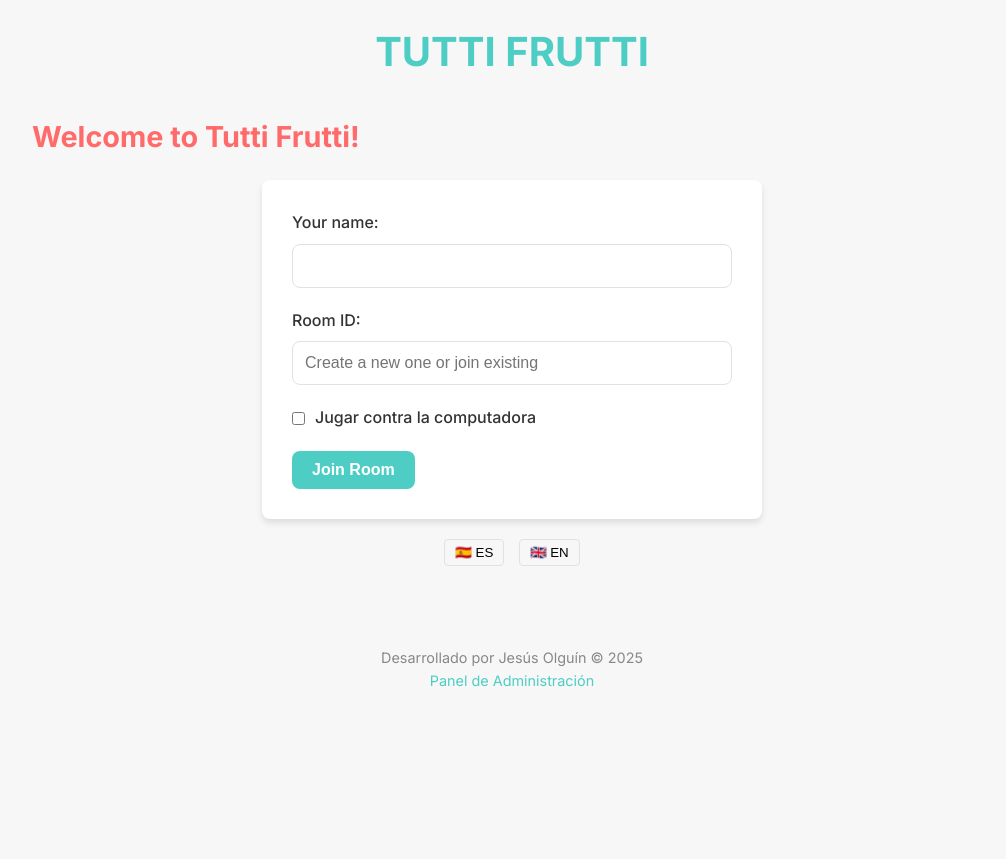
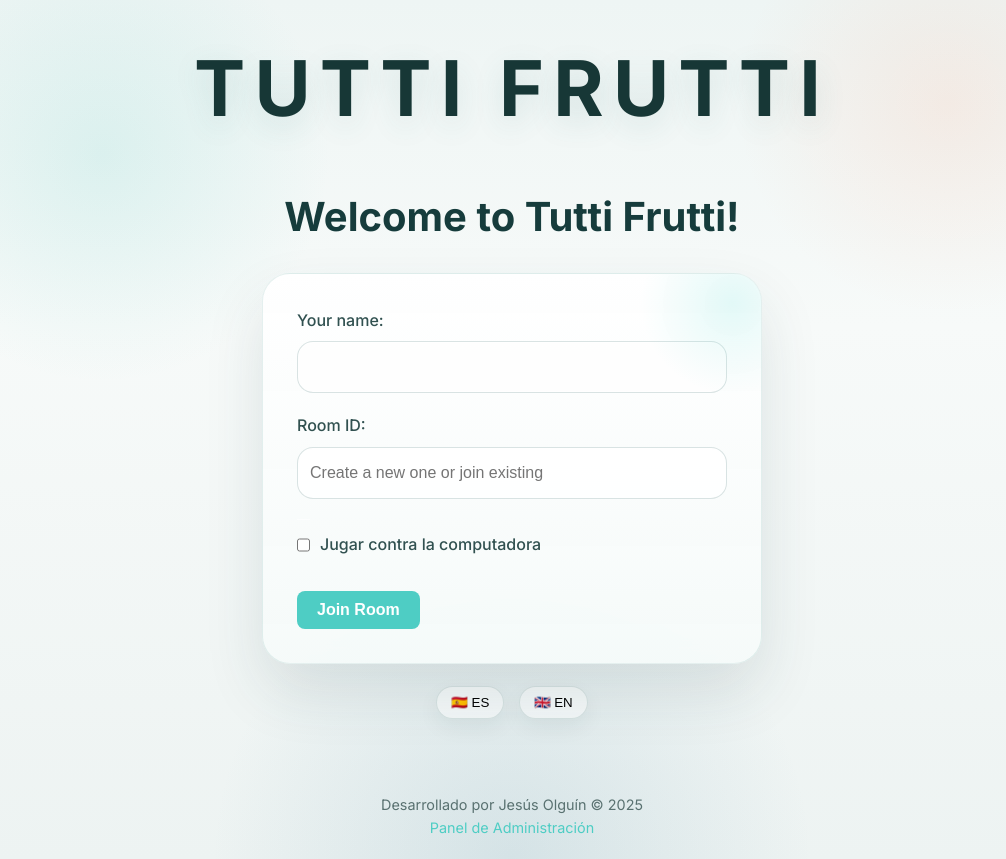
Before and after one commit to jesus1942/tutti-frutti, a FastAPI app: page / in a window 1280 px wide. Shown: the whole page, without its empty margins (128-1134 px from the left). Before the commit the page ends 687 px from the top, so only its background shows below. Run offline with FastAPI, Linux system fonts and the light colour scheme.

Commit message:
Refine welcome screen atmosphere

```diff
--- a/static/css/styles-inference.css
+++ b/static/css/styles-inference.css
@@ -21,7 +21,12 @@
 
 body {
   font-family: 'Inter', -apple-system, BlinkMacSystemFont, 'Segoe UI', Roboto, Oxygen, Ubuntu, Cantarell, 'Open Sans', 'Helvetica Neue', sans-serif;
-  background-color: var(--color-background);
+  min-height: 100vh;
+  background:
+    radial-gradient(circle at 18% 18%, rgba(112, 209, 201, 0.18), transparent 18%),
+    radial-gradient(circle at 84% 12%, rgba(255, 160, 122, 0.14), transparent 16%),
+    radial-gradient(circle at 50% 100%, rgba(101, 152, 175, 0.18), transparent 28%),
+    linear-gradient(180deg, #eef5f4 0%, #f7faf9 38%, #edf3f2 100%);
   color: var(--color-text);
   line-height: 1.6;
   overflow-x: hidden;
@@ -30,19 +35,21 @@ body {
 .container {
   max-width: 1000px;
   margin: 0 auto;
-  padding: 20px;
+  padding: 28px 20px 20px;
   width: 100%;
 }
 
 header {
   text-align: center;
-  margin-bottom: 30px;
+  margin-bottom: 34px;
 }
 
 h1 {
-  font-size: 2.5rem;
-  color: var(--color-primary);
-  margin-bottom: 10px;
+  font-size: clamp(2.7rem, 7vw, 4.8rem);
+  color: #173736;
+  margin-bottom: 8px;
+  letter-spacing: 0.12em;
+  text-shadow: 0 10px 30px rgba(47, 110, 115, 0.14);
 }
 
 h2 {
@@ -140,10 +147,54 @@ h3 {
 #welcome-screen form {
   max-width: 500px;
   margin: 0 auto;
-  background-color: #fff;
-  padding: 30px;
-  border-radius: var(--border-radius);
-  box-shadow: var(--box-shadow);
+  background:
+    linear-gradient(180deg, rgba(255,255,255,0.96) 0%, rgba(245, 250, 249, 0.94) 100%);
+  padding: 34px;
+  border-radius: 28px;
+  border: 1px solid rgba(146, 190, 188, 0.24);
+  box-shadow:
+    0 28px 60px rgba(36, 68, 72, 0.12),
+    inset 0 1px 0 rgba(255,255,255,0.8);
+  backdrop-filter: blur(10px);
+  position: relative;
+  overflow: hidden;
+}
+
+#welcome-screen form::before {
+  content: "";
+  position: absolute;
+  inset: 0 0 auto auto;
+  width: 180px;
+  height: 180px;
+  background: radial-gradient(circle, rgba(127, 228, 221, 0.22) 0%, rgba(127, 228, 221, 0.08) 44%, transparent 72%);
+  transform: translate(34%, -34%);
+  pointer-events: none;
+}
+
+#welcome-screen h2 {
+  text-align: center;
+  font-size: clamp(1.9rem, 4vw, 2.5rem);
+  color: #163c3c;
+  margin-bottom: 24px;
+}
+
+#welcome-screen .form-group label,
+#welcome-screen .form-inline-toggle label {
+  color: #315150;
+}
+
+#welcome-screen .form-group input {
+  min-height: 52px;
+  border-radius: 16px;
+  border-color: rgba(118, 154, 153, 0.28);
+  background: rgba(255,255,255,0.84);
+  box-shadow: inset 0 1px 0 rgba(255,255,255,0.72);
+}
+
+#welcome-screen .form-group input:focus {
+  outline: none;
+  border-color: rgba(78, 205, 196, 0.72);
+  box-shadow: 0 0 0 4px rgba(78, 205, 196, 0.14);
 }
 
 #welcome-screen .auth-options {
@@ -160,22 +211,24 @@ h3 {
 
 .language-selector {
   text-align: center;
-  margin-top: 20px;
+  margin-top: 22px;
 }
 
 .lang-btn {
-  background: transparent;
-  border: 1px solid var(--color-border);
-  border-radius: 4px;
-  padding: 5px 10px;
+  background: rgba(255,255,255,0.56);
+  border: 1px solid rgba(108, 149, 148, 0.22);
+  border-radius: 999px;
+  padding: 8px 14px;
   margin: 0 5px;
   cursor: pointer;
+  box-shadow: 0 8px 22px rgba(22, 58, 57, 0.06);
 }
 
 .lang-btn.active {
-  border-color: var(--color-primary);
-  color: var(--color-primary);
+  border-color: rgba(78, 205, 196, 0.72);
+  color: #146b65;
   font-weight: 600;
+  background: rgba(127, 228, 221, 0.18);
 }
 
 /* Sala de espera */
@@ -1730,9 +1783,9 @@ table td {
 /* Footer */
 .footer {
   text-align: center;
-  margin-top: 40px;
+  margin-top: 34px;
   padding: 20px;
-  color: #888;
+  color: #597170;
   font-size: 0.9rem;
 }
 
```
Also changed, not shown: docs/static/css/styles-inference.css (+72 -19 lines).
